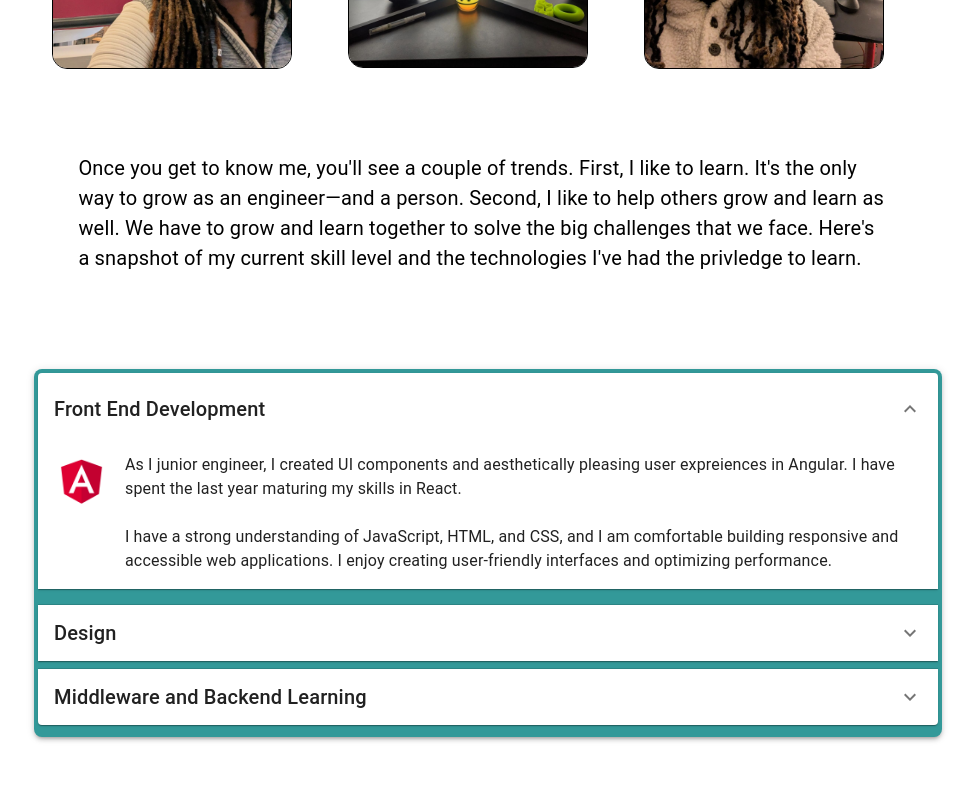
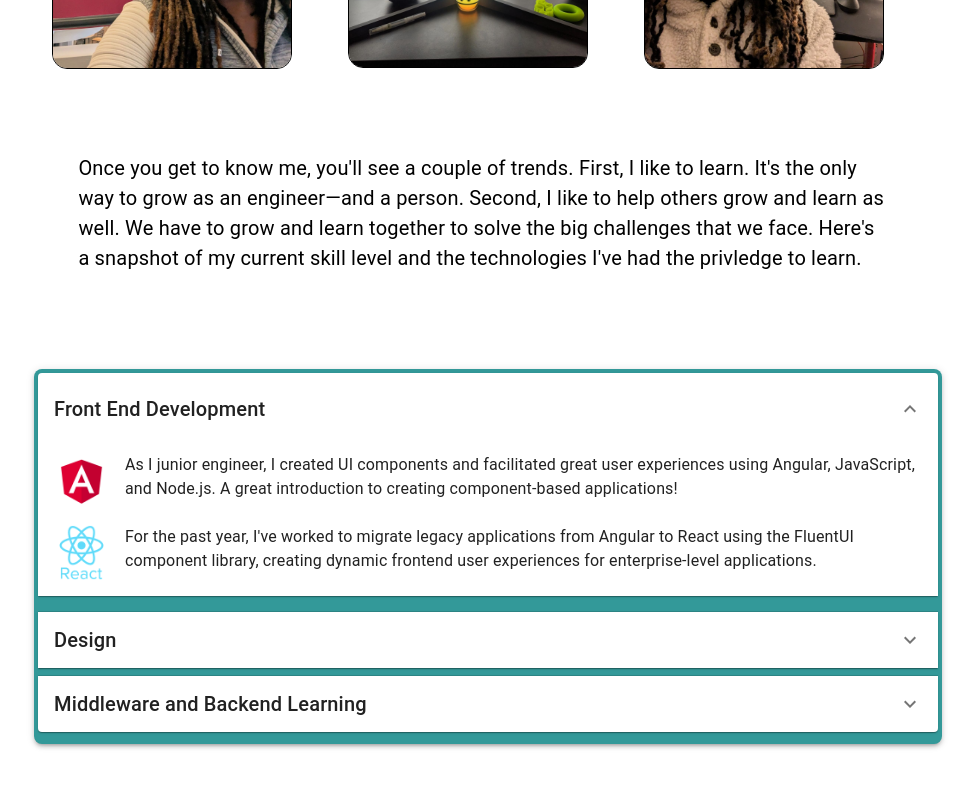
Before and after one commit to amerigirl/website, a React (Create React App) app: page /skillsPage in a window 1280 px wide. Both pictures are taken after a click on the button "Front End Development". Shown: the part 610-1398 px from the top of the page, without its empty margins (152-1127 px from the left). Built offline with nearby package versions, Linux system fonts and the light colour scheme.

Commit message:
added react image; updated diction

```diff
--- a/src/Components/SkillsPage/Accordion.jsx
+++ b/src/Components/SkillsPage/Accordion.jsx
@@ -42,16 +42,25 @@ export default function ControlledAccordions() {
               <img src="./angular.webp" alt="sample image" />
             </Box>
             <Typography>
-              As I junior engineer, I created UI components and aesthetically
-              pleasing user expreiences in Angular. I have spent the last year
-              maturing my skills in React.
+              As I junior engineer, I created UI components and facilitated
+              great user experiences using Angular, JavaScript, and Node.js. A
+              great introduction to creating component-based applications!
               <br></br>
-              <br></br>I have a strong understanding of JavaScript, HTML, and
-              CSS, and I am comfortable building responsive and accessible web
-              applications. I enjoy creating user-friendly interfaces and
-              optimizing performance.
+              <br></br>
             </Typography>
-            <Typography></Typography>
+          </Box>
+
+          <Box
+            sx={{
+              display: "flex",
+              height: "55px",
+              gap: "1rem",
+            }}
+          >
+            <img src="./react.webp" alt="second" />
+            <Typography>
+              For the past year, I&apos;ve worked to migrate legacy applications from Angular to React using the FluentUI component library, creating dynamic frontend user experiences for enterprise-level applications.
+            </Typography>
           </Box>
         </AccordionDetails>
       </Accordion>
@@ -72,9 +81,7 @@ export default function ControlledAccordions() {
         </AccordionSummary>
         <AccordionDetails>
           <Typography>
-            I started my career using Figma to design UI Donec placerat, lectus
-            sed mattis semper, neque lectus feugiat lectus, varius pulvinar diam
-            eros in elit. Pellentesque convallis laoreet laoreet.
+            This past year, I&apos;ve used React to create dynamic
           </Typography>
         </AccordionDetails>
       </Accordion>
```
Also changed, not shown: public/react.webp (added).
